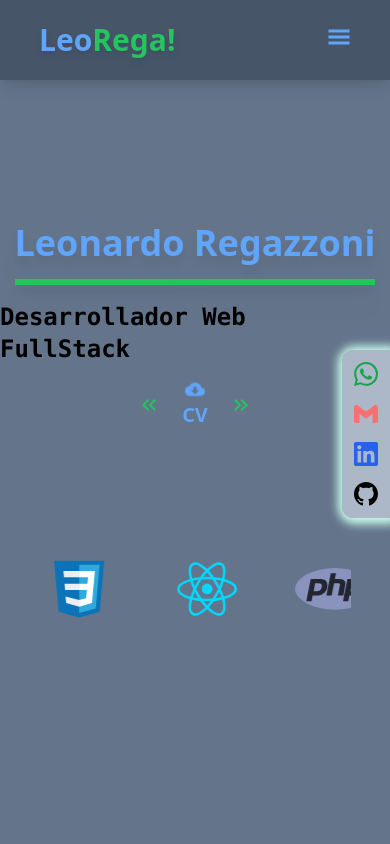
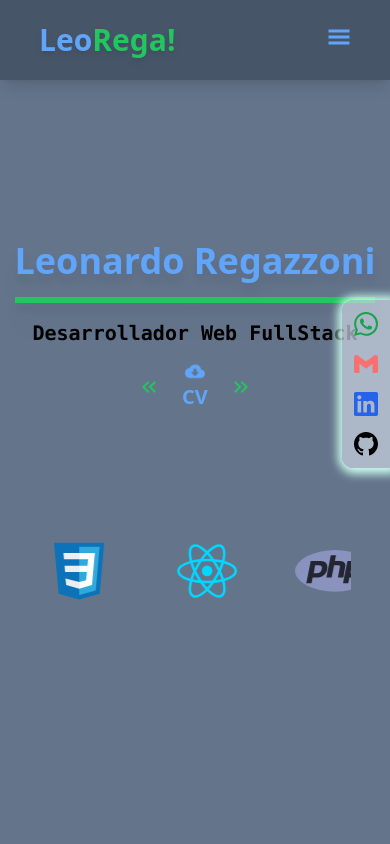
Before and after one commit to leorega/portfolio, a React (Vite) app: page / in a window 390 px wide. Shown: the top 844 px of the page. Built offline with nearby package versions, Linux system fonts and the light colour scheme.

Commit message:
Corrección de estilos en descarga, título y SocialBar

```diff
--- a/src/components/main/Main.jsx
+++ b/src/components/main/Main.jsx
@@ -10,10 +10,10 @@ const Main = () => {
         <h1 className="font-extrabold text-blue-400 text-4xl md:text-6xl mb-4 drop-shadow-xl border-b-[6px] pb-4 border-green-500">
         Leonardo Regazzoni
         </h1>
-        <h3 className="font-mono font-bold text-2xl">Desarrollador Web FullStack</h3>
+        <h3 className="font-mono font-bold text-xl md:text-2xl">Desarrollador Web FullStack</h3>
         <div className="mt-4 flex justify-center items-center">
           <MdOutlineKeyboardDoubleArrowLeft className="text-2xl text-green-500" />
-          <a href="./CV Leonardo Regazzoni.pdf" download className="flex flex-col items-center text-blue-400 font-bold text-xl mx-4 hover:drop-shadow-xl">
+          <a href="./CV Leonardo Regazzoni.pdf" download className="flex flex-col items-center text-blue-400 font-bold text-xl mx-4 hover:text-green-500">
             <MdCloudDownload className="mx-2 animate-bounce"/> CV
           </a>
           <MdOutlineKeyboardDoubleArrowRight className="text-2xl text-green-500" />
--- a/src/components/socialBar/SocialBar.jsx
+++ b/src/components/socialBar/SocialBar.jsx
@@ -2,7 +2,7 @@
 
 const SocialBar = () => {
   return (
-    <aside className='flex flex-col fixed right-0 top-[350px] z-20 w-12 p-3 bg-slate-300 bg-opacity-70 rounded-s-xl rounded-bl-xl shadow-[1px_1px_10px_5px_rgb(204,255,238)]'>
+    <aside className='flex flex-col fixed right-0 top-[300px] z-20 w-12 p-3 bg-slate-300 bg-opacity-70 rounded-s-xl rounded-bl-xl shadow-[1px_1px_10px_5px_rgb(204,255,238)]'>
       <a href="https://wa.me/542235771436" target="_blank" className="mb-4">
         <svg role="img" viewBox="0 0 24 24" xmlns="http://www.w3.org/2000/svg" className="fill-current text-green-600 hover:text-white">
             <title>WhatsApp</title>
```
